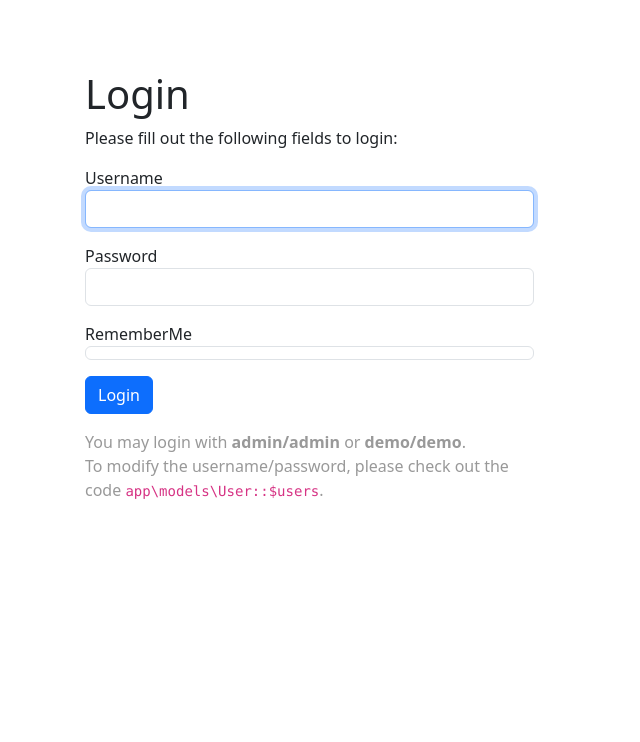
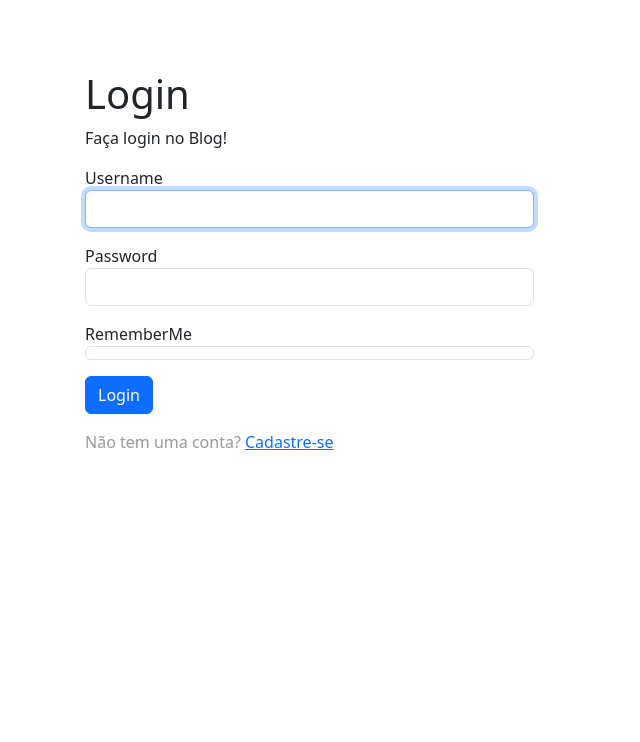
Before and after one commit to jonas-amilton/blog_yii, a Yii app: template views/site/login.php in a window 1280 px wide. Shown: the top 742 px of the page, without its empty margins (0-640 px from the left). Run offline with PHP 8.4 and a stand-in for Yii, Linux system fonts and the light colour scheme; the template is opened without the code that fills it, so the values that code supplies are empty; form fields are guessed from the names that the template uses; some libraries are stand-ins or nearby versions.

Commit message:
refactor: adicionado ao formulário de login novo texto, a action login, método post e link para cadastro de usuario

```diff
--- a/views/site/login.php
+++ b/views/site/login.php
@@ -7,6 +7,7 @@
 
 use yii\bootstrap5\ActiveForm;
 use yii\bootstrap5\Html;
+use yii\helpers\Url;
 
 $this->title = 'Login';
 $this->params['breadcrumbs'][] = $this->title;
@@ -14,13 +15,15 @@ $this->params['breadcrumbs'][] = $this->title;
 <div class="site-login">
     <h1><?= Html::encode($this->title) ?></h1>
 
-    <p>Please fill out the following fields to login:</p>
+    <p>Faça login no Blog!</p>
 
     <div class="row">
         <div class="col-lg-5">
 
             <?php $form = ActiveForm::begin([
                 'id' => 'login-form',
+                'action' => ['site/login'],
+                'method' => 'post',
                 'fieldConfig' => [
                     'template' => "{label}\n{input}\n{error}",
                     'labelOptions' => ['class' => 'col-lg-1 col-form-label mr-lg-3'],
@@ -46,8 +49,8 @@ $this->params['breadcrumbs'][] = $this->title;
             <?php ActiveForm::end(); ?>
 
             <div style="color:#999;">
-                You may login with <strong>admin/admin</strong> or <strong>demo/demo</strong>.<br>
-                To modify the username/password, please check out the code <code>app\models\User::$users</code>.
+                Não tem uma conta?
+                <a href="<?= Url::to(['site/register']);?>">Cadastre-se</a>
             </div>
 
         </div>
```
